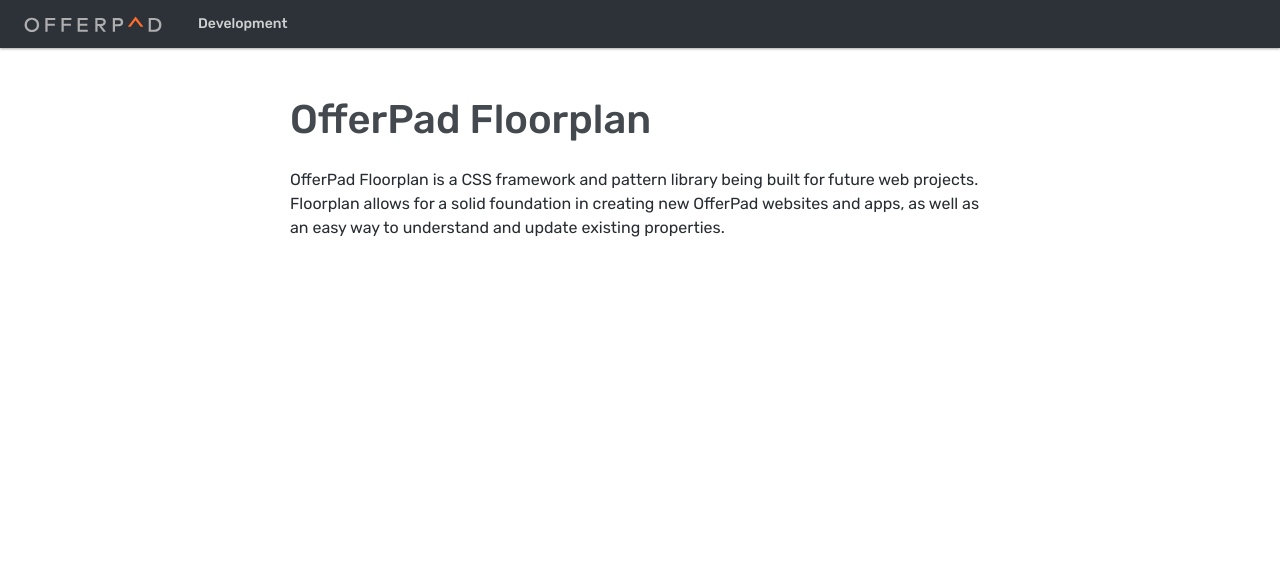
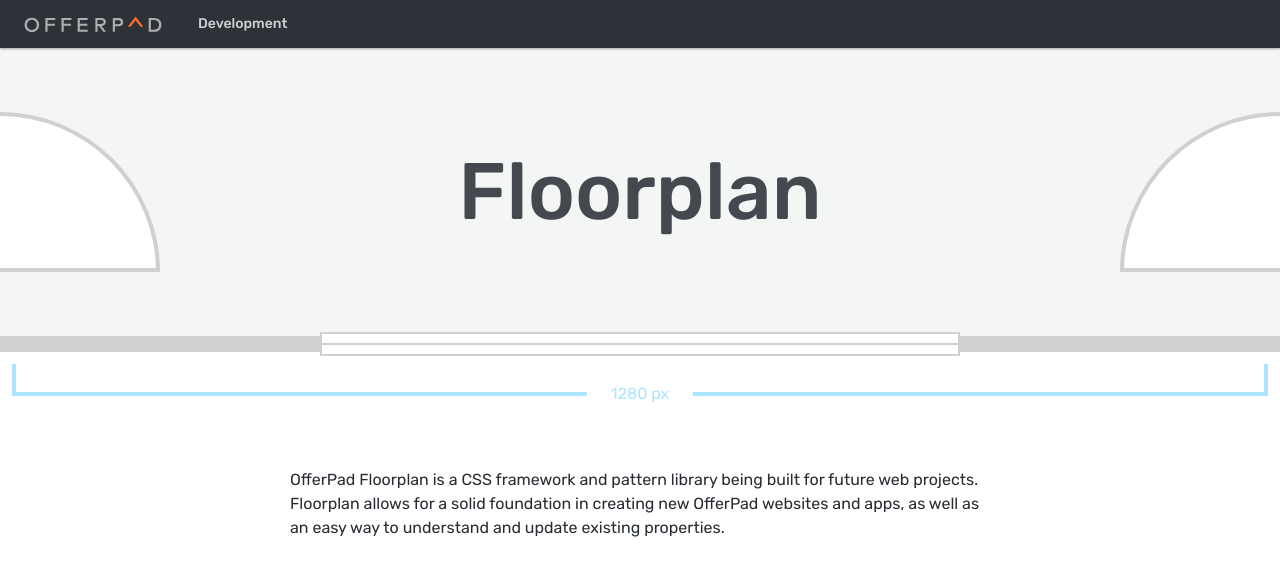
Before and after one commit to Offerpad/floorplan, a Jekyll site: the page built from index.md, in a window 1280 px wide. Shown: the top 576 px of the page. Built offline with Jekyll 4.4.1, drawn with Linux system fonts in a browser that asks for light colours; nearby versions of some CDN libraries.

Commit message:
floorplan home hero

```diff
--- a/_layouts/home.html
+++ b/_layouts/home.html
@@ -7,8 +7,18 @@
         <div class="page">
             {% include header.html %}
             <div class="page__main page__main--styleguide">
+                <div class="hero-floorplan">
+                    <div class="spacer-m" media-tablet="spacer-xl"></div>
+                    <div media-tablet="hero-floorplan__door hero-floorplan__door--left"></div>
+                    <div media-tablet="hero-floorplan__door hero-floorplan__door--right"></div>
+                    <div class="container">
+                        <h1 class="text-center" media-tablet="display-1">Floorplan</h1>
+                    </div>
+                    <div class="spacer-m" media-tablet="spacer-xl"></div>
+                </div>
+                <div class="hero-floorplan__measure js-fp-measure" data-value="1200 px">
+                </div>
                 <div class="page__content page__content--styleguide">
-                    <h1>{{ site.title }}</h1>
                     {{ content }}
                 </div>
             </div>
--- a/_scss/style-guide/_layout.scss
+++ b/_scss/style-guide/_layout.scss
@@ -6,3 +6,74 @@
         @include padding(1);
     }
 }
+
+$floorplan-color: op-color(gray-200);
+
+.hero-floorplan {
+    position: relative;
+    background-color: op-color(gray-50);
+    border-bottom: 1rem solid $floorplan-color;
+    .container {
+        position: relative;
+    }
+    &::before {
+        display: block;
+        position: absolute;
+        content: '';
+        width: 50%;
+        height: 1.5rem;
+        left: 25%;
+        right: 25%;
+        bottom: -1.25rem;
+        background-color: $bg-color;
+        background-image: linear-gradient(
+            transparent 0,
+            transparent 45%,
+            $floorplan-color 45%,
+            $floorplan-color 55%,
+            transparent 55%,
+            transparent 100%
+            );
+        border: $border-width-2 solid $floorplan-color;
+    }
+    &__door {
+        position: absolute;
+        top: 50%;
+        transform: translateY(-50%);
+        width: 10rem;
+        height: 10rem;
+        background-color: $bg-color;
+        border-color: $floorplan-color;
+        border-style: solid;
+        &--left {
+            left: 0;
+            border-width: 0.25rem 0.25rem 0.25rem 0;
+            border-radius: 0 100% 0 0;
+        }
+        &--right {
+            right: 0;
+            border-width: 0.25rem 0 0.25rem 0.25rem;
+            border-radius: 100% 0 0 0;
+        }
+    }
+    &__measure {
+        position: relative;
+        height: 2rem;
+        @include margin(0.5 0.5 1);
+        text-align: center;
+        border: 0.25rem solid op-color(blue-200);
+        border-top: 0;
+        color: op-color(blue-200);
+        &::after {
+            display: inline-block;
+            position: absolute;
+            content: attr(data-value);
+            line-height: 2rem;
+            bottom: -1.125rem;
+            left: 50%;
+            transform: translateX(-50%);
+            @include padding(0 1);
+            background-color: $bg-color;
+        }
+    }
+}
--- a/assets/js/site.js
+++ b/assets/js/site.js
@@ -7,14 +7,23 @@ var OP = (function (op, $) {
         bodyNavOpen =   'body--nav-open',
         $navBar =       $('.site-header'),
         $menuButton =   $('.js-menu-button'),
-        $navMenu =      $('.js-nav-menu');
+        $navMenu =      $('.js-nav-menu'),
+        $fpMeasure =    $('.js-fp-measure');
 
     var resizeTimer;
+    fpMeasureUpdate();
 
     $(window).on('resize', function () {
         clearTimeout(resizeTimer);
         resizeTimer = setTimeout(closeMenuOnDelay, 100);
+        fpMeasureUpdate();
     });
+
+    function fpMeasureUpdate() {
+        if ($fpMeasure) {
+            $fpMeasure.attr('data-value', $(window).width() + " px");
+        }
+    }
 
     function closeMenuOnDelay() {
         $('.js-nav-drawer').hide();
```
